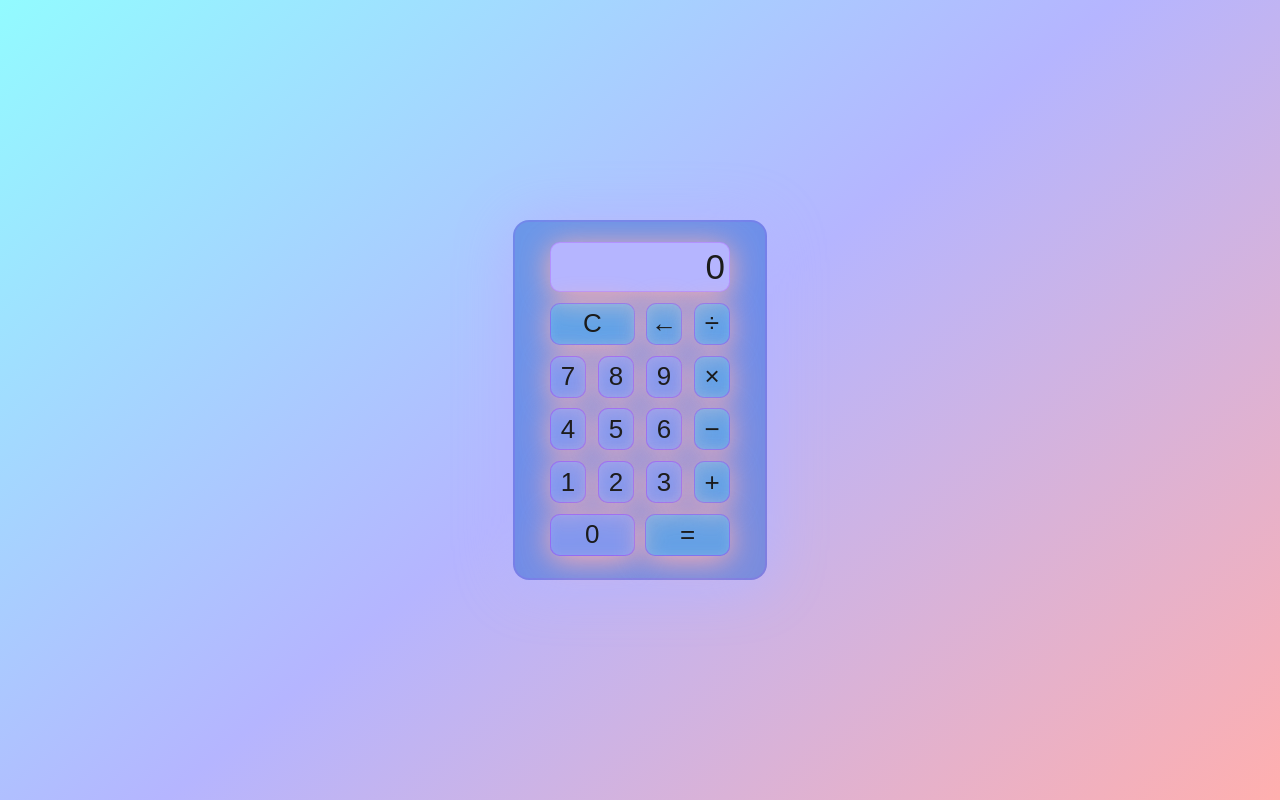
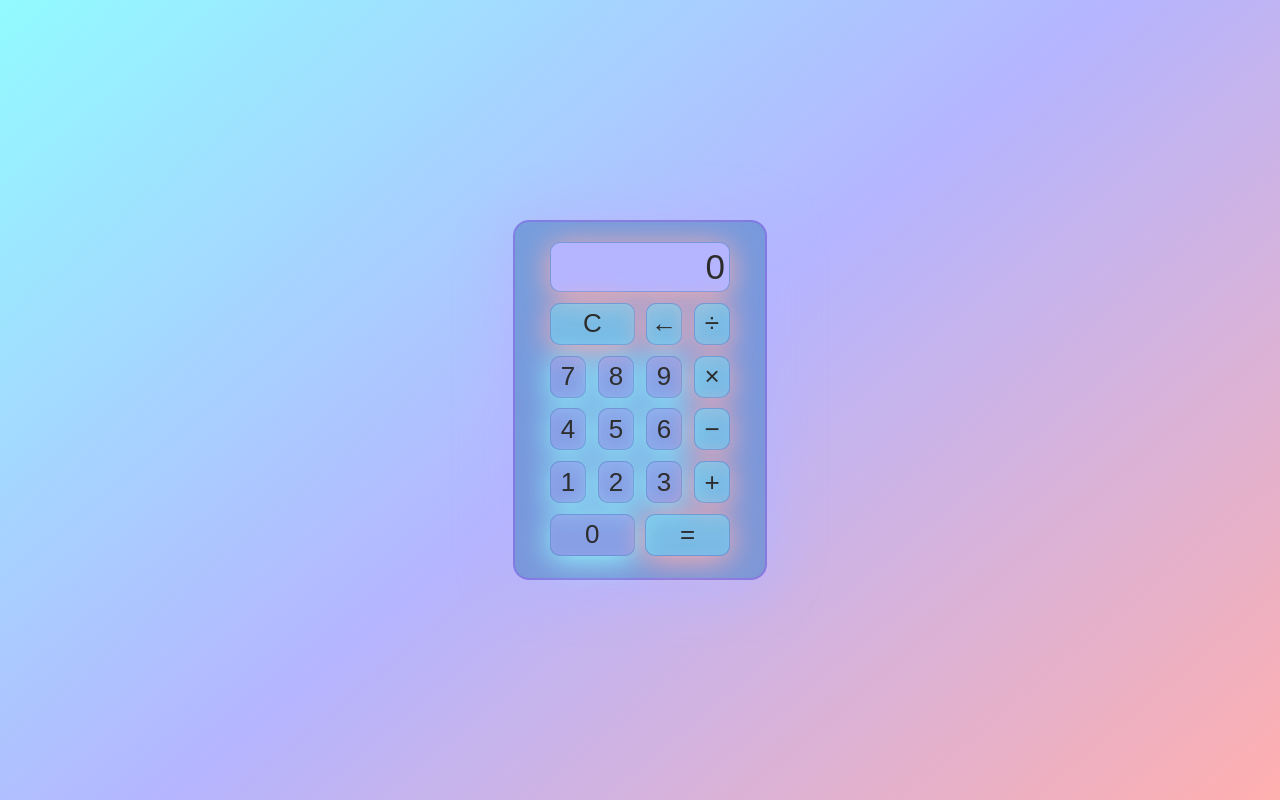
Before and after one commit to SergzFisher/Calculator, a plain HTML site: page Calculator/index.html in a window 1280 px wide. Drawn offline with Linux system fonts and the light colour scheme.

Commit message:
Add files via upload

```diff
--- a/Calculator/index.html
+++ b/Calculator/index.html
@@ -16,7 +16,7 @@
 
         <section class="sec_btn">
             <div class="row_btn">
-                <button class="btn cmd double">C</button>
+                <button class="btn cmd double" id="cancel">C</button>
                 <button class="btn cmd">&larr;</button>
                 <button class="btn cmd">&divide;</button>
             </div>
--- a/Calculator/style.css
+++ b/Calculator/style.css
@@ -1,13 +1,21 @@
-/* :root {
-    --base-red:
-    --base-blue:
-    --base-teal:
-} */
+:root {
+    --base-red: rgb(255, 175, 175);
+    --base-blue: rgb(181, 181, 255);
+    --base-teal: rgb(146, 251, 255);
+    --text-base: rgb(44, 44, 44);
+    --corpus-base: rgba(101, 142, 208, 0.75);
+    --border-base: rgba(170, 0, 255, 0.2);
+    --button-btn: rgba(181, 181, 255, 0.4);
+    --button-cmd: rgba(146, 251, 255, 0.4);
+    --button-cancel: rgba(255, 175, 175, 0.75);
+}
 
 html {
     box-sizing: border-box;
     height: 100%;
 }
+
+/* area:sudo */
 
 *,
 *::before,
@@ -17,9 +25,11 @@ html {
     padding: 0;
 }
 
+/* area end */
+
 body {
     align-items: center;
-    background: linear-gradient(320deg, rgb(255, 175, 175), rgb(181, 181, 255), rgb(146, 251, 255));
+    background: linear-gradient(320deg, var(--base-red), var(--base-blue), var(--base-teal));
     display: flex;
     font-family: sans-serif;
     font-display: swap;
@@ -30,11 +40,11 @@ body {
 .row_screen {
     backdrop-filter: blur(5.5px);
     -webkit-backdrop-filter: blur(5.5px);
-    background: #2f68d383;
-    border: 2px solid rgba(170, 0, 255, 0.1);
+    background: var(--corpus-base);
+    border: 2px solid var(--border-base);
     border-radius: 16px;
-    box-shadow: 0 4px 60px rgb(181, 181, 255);
-    color: #1b1b1b;
+    box-shadow: 0 4px 60px var(--base-blue);
+    color: var(--text-base);
     flex-basis: 240px;
     height: 360px;
     padding: 20px 35px;
@@ -43,16 +53,18 @@ body {
 .screen {
     backdrop-filter: blur(5.5px);
     -webkit-backdrop-filter: blur(5.5px);
-    background: rgb(181, 181, 255);
-    border: 1px solid rgba(170, 0, 255, 0.2);
+    background: var(--base-blue);
+    border: 1px solid var(--corpus-base);
     border-radius: 10px;
-    box-shadow: 0 4px 30px rgb(255, 175, 175);
-    color: #1b1b1b;
+    box-shadow: 0 4px 30px var(--base-red);
+    color: var(--text-base);
     font-size: 35px;
     overflow: auto;
     padding: 4px;
     text-align: right;
     width: 180px;
+    /* in case if area:sudo is disabled */
+    /* width: 230px; */
 }
 
 .row_btn {
@@ -64,15 +76,16 @@ body {
 .btn {
     backdrop-filter: blur(5.5px);
     -webkit-backdrop-filter: blur(5.5px);
-    background: rgb(181, 181, 255, 0.5);
-    border: 1px solid rgba(170, 0, 255, 0.3);
+    background: var(--button-btn);
+    border: 1px solid var(--corpus-base);
     border-radius: 10px;
-    box-shadow: 0 4px 30px rgb(255, 175, 175);
-    color: #1b1b1b;
+    box-shadow: 0 4px 30px var(--base-teal);
+    color: var(--text-base);
     flex-basis: 20%;
     font-family: inherit;
     font-size: 26px;
     height: 42px;
+    /* why this one is grey? */
     transition-property: background-color;
     transition-duration: 0.2s;
 }
@@ -80,13 +93,18 @@ body {
 .cmd {
     backdrop-filter: blur(5.5px);
     -webkit-backdrop-filter: blur(5.5px);
-    background: rgb(181, 181, 255);
-    border: 1px solid rgba(170, 0, 255, 0.3);
+    background: var(--base-blue);
+    border: 1px solid var(--corpus-base);
     border-radius: 10px;
-    box-shadow: 0 4px 30px rgb(255, 175, 175);
-    color: #1b1b1b;
-    background: rgb(146, 251, 255, 0.3);
+    box-shadow: 0 4px 30px var(--base-red);
+    color: var(--text-base);
+    background: var(--button-cmd);
 }
+
+/* this button is supposed to be class, not id */
+/* #cancel {
+    background-color: var(--button-cancel);
+} */
 
 .btn:hover {
     background-color: inherit;
@@ -94,7 +112,7 @@ body {
 }
 
 .btn:active {
-    background-color: rgb(146, 251, 255);
+    background-color: var(--base-teal);
 }
 
 .double {
```
